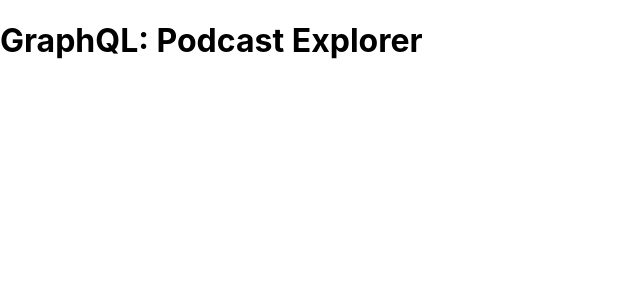
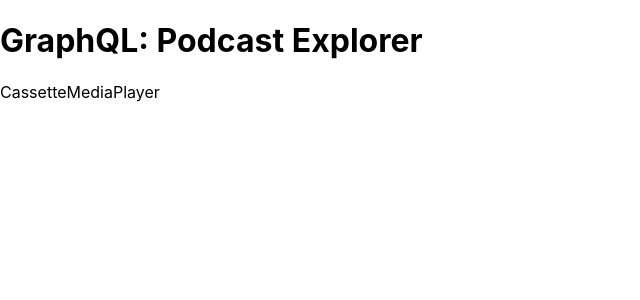
Before and after one commit to TheRobBrennan/graphql-podcast-explorer, a React (Create React App) app in the folder client/react-podcast-explorer/: page / in a window 1280 px wide. Shown: the top 300 px of the page, without its empty margins (0-640 px from the left). Built offline with nearby package versions, Linux system fonts and the light colour scheme.

Commit message:
App now renders CassetteMediaPlayer

```diff
--- a/client/react-podcast-explorer/src/App.js
+++ b/client/react-podcast-explorer/src/App.js
@@ -1,8 +1,12 @@
 import React from 'react';
+import CassetteMediaPlayer from './components/CassetteMediaPlayer/CassetteMediaPlayer';
 
 function App() {
   return (
-    <h1>GraphQL: Podcast Explorer</h1>
+    <div>
+      <h1>GraphQL: Podcast Explorer</h1>
+      <CassetteMediaPlayer />
+    </div>
   );
 }
 
```
